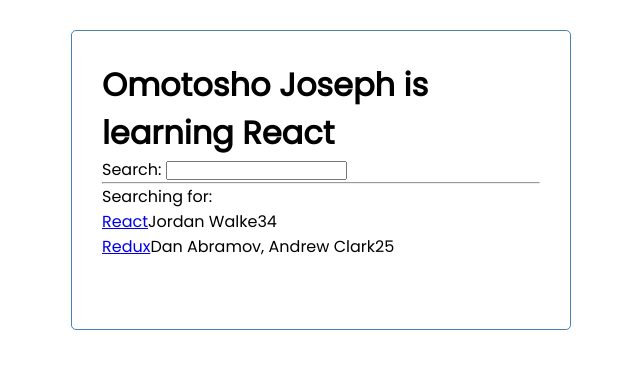
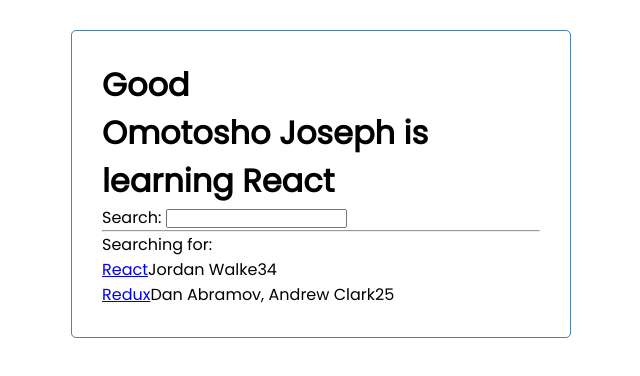
Before and after one commit to JOSEPHOMOTOSHO/myReactCrashCourse, a React (Create React App) app: page / in a window 1280 px wide. Shown: the top 376 px of the page, without its empty margins (319-959 px from the left). Built offline with nearby package versions, Linux system fonts and the light colour scheme.

Commit message:
learning callBack Handlers

```diff
--- a/src/App.js
+++ b/src/App.js
@@ -18,6 +18,7 @@
       objectID: 1,
     },
   ];
+
   //1.created a function
   const handleSearch = (event) => {
     console.log(event.target.value);
@@ -26,7 +27,7 @@
   return (
     <div className="container">
       <Heading />
-      {/* 2. Passed the function as props to Search component with an attribute if consoleOnSearch */}
+      {/* 2. Passed the function as props to Search component with an attribute of consoleOnSearch */}
       <Search consoleOnSearch={handleSearch} />
       <ListRender list={stories} />
     </div>
@@ -35,7 +36,6 @@
 
 const ListRender = (props) => {
   return props.list.map((item) => {
-    <h1>Good</h1>;
     return (
       <div key={item.objectID}>
         <span>
@@ -49,20 +49,23 @@
   });
 };
 
-// 3.passed the attribute as an argument to the Search Component function definition
 const Search = ({ consoleOnSearch }) => {
   const [searchTerm, setSearchTerm] = useState("");
   const handleChange = (event) => {
+    //remember setSearchTerm function changes the state of searchTerm which is initially an empty string
     setSearchTerm(event.target.value);
-    // 4.Called the attribute consoleOnSearch that points to the handleSearch Function(it was called back when handlChange function gets called onChange on line 63)
-    //i believe consoleOnSearch is called the callBack handler
+
+    //3. call the handleSearch  function that the "consoleOnSearch variable" points to...this logs what you typed
+    //in the input box in line 67
+
+    //here consoleOnSearch is the callback handler i.e. it gets called when handleChange function is called
     consoleOnSearch(event);
   };
   return (
     <>
       <label htmlFor="search">Search: </label>
+      {/* handleChange function is called onChange...when typing in the inputBox */}
       <input id="search" type="text" onChange={handleChange} />
-
       <hr />
       <p>
         Searching for: <strong>{searchTerm}</strong>
@@ -70,11 +73,10 @@
     </>
   );
 };
-
-
 const Heading = () => {
   return (
     <>
+      <h1>Good</h1>
       <h1>Omotosho Joseph is learning React</h1>
     </>
   );
```
